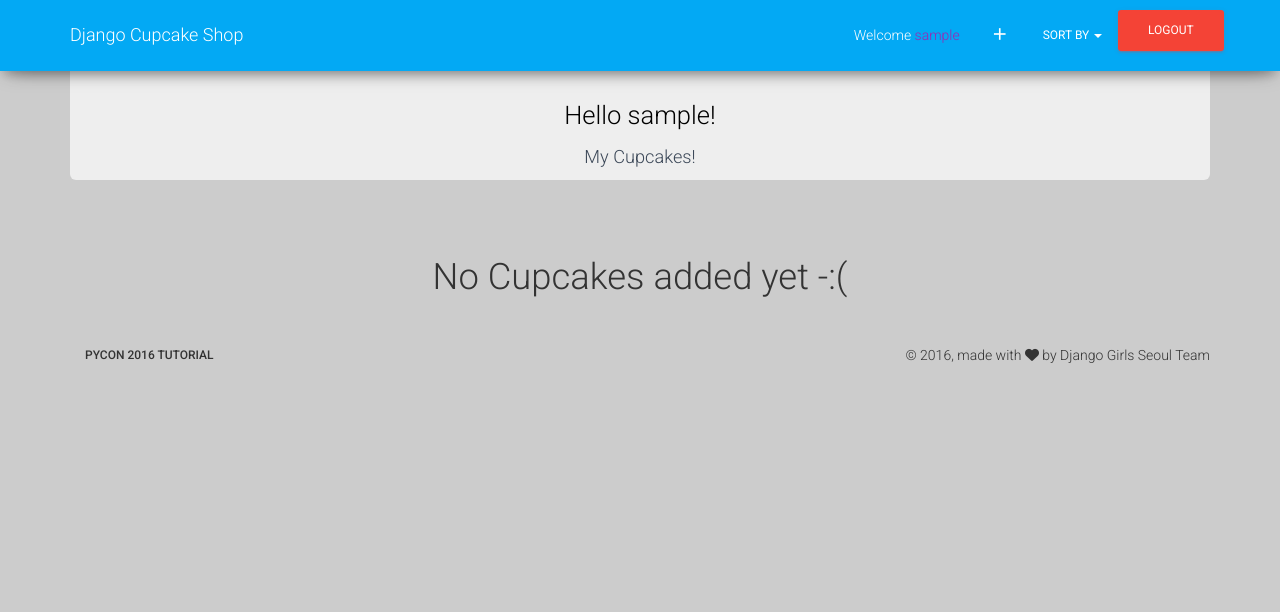
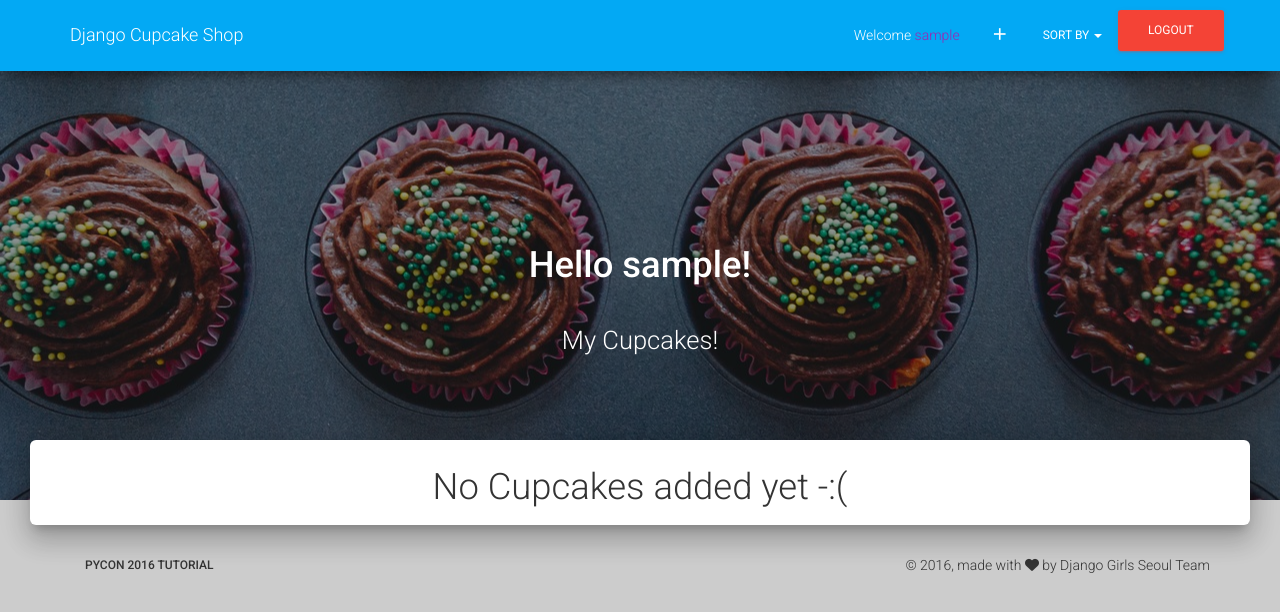
Before and after one commit to DjangoGirlsSeoul/djangocupcakeshop, a Django app: page /accounts/profile/ in a window 1280 px wide. Shown: the top 612 px of the page. Run offline with Django 3.2, Linux system fonts and the light colour scheme; the visitor is signed in with stand-in values (Sample User, id 1); data that the repository does not hold is empty; some libraries are stand-ins or nearby versions.

Commit message:
improve profile page

```diff
--- a/accounts/templates/registration/profile.html
+++ b/accounts/templates/registration/profile.html
@@ -1,16 +1,18 @@
 {% extends 'menu/base.html' %}
 {% load staticfiles %}
 {% block content %}
+<div class="header header-filter" style="background-image: url({% static 'menu/images/cupcake_cover.jpg' %}); height:500px;">
   <div class="container">
-    <!-- Main component for a primary marketing message or call to action -->
-    <div class="jumbotron title text-center" style="height: 150px;">
-      <h3 style="color:black;">Hello {{ request.user.username }}!</h3>
-      <h4 class="text-center">My Cupcakes!</h4>
-
+    <div class="row">
+      <div class="col-md-12 col-xs-12 text-center">
+        <h2 class="title">Hello {{ request.user.username }}!</h1>
+        <h3>My Cupcakes!</h3>
       </div>
-
+    </div>
   </div> <!-- /container -->
-
+</div>
+  <div class="main main-raised">
+    <div class="profile-content">
       <div class="container">
         {% if cakes %}
         <div class="row">
@@ -29,4 +31,6 @@
         <h2 class="text-center">No Cupcakes added yet -:(</h2>
         {% endif %}
       </div>
+    </div>
+</div>
 {% endblock %}
--- a/menu/templates/menu/list.html
+++ b/menu/templates/menu/list.html
@@ -2,7 +2,7 @@
 {% load staticfiles %}
 {% load menu_extras %}
 {% block content %}
-<div class="header header-filter" style="background-image: url({% static 'menu/images/cupcake_cover.jpg' %});height:500px">
+<div class="header header-filter" style="background-image: url({% static 'menu/images/cupcake_cover.jpg' %});">
   <div class="container">
     <div class="row">
       <div class="col-md-12 col-xs-12 text-center">
@@ -16,6 +16,8 @@
     </div>
   </div> <!-- /container -->
 </div>
+<div class="main main-raised">
+  <div class="profile-content">
   <div class="container">
     {% if cakes %}
     <h2 class="text-center">Choose your favorite Cupcake!</h2>
@@ -41,4 +43,6 @@
     <h2 class="text-center">No Cupcakes added yet -:(</h2>
     {% endif %}
   </div>
+</div>
+</div>
 {% endblock %}
```
Lines whose indentation alone changed are shown as unchanged.
